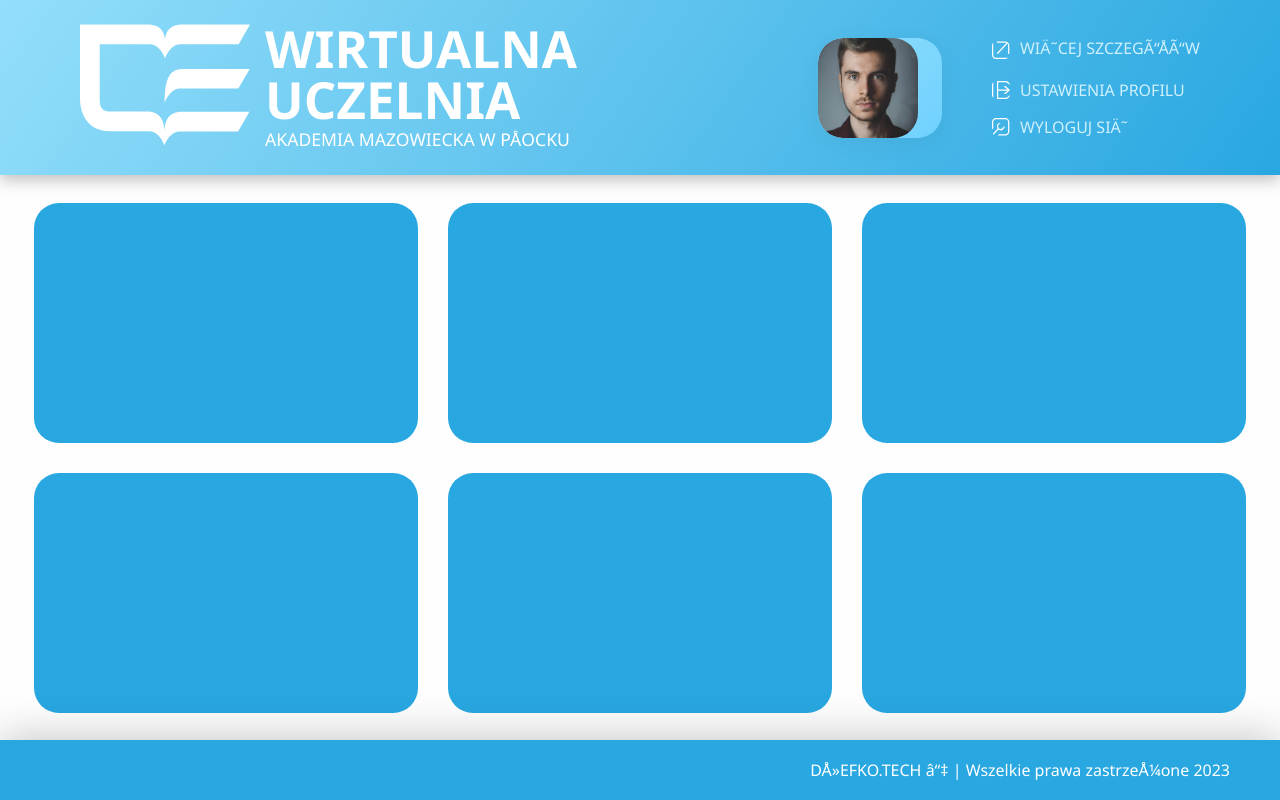
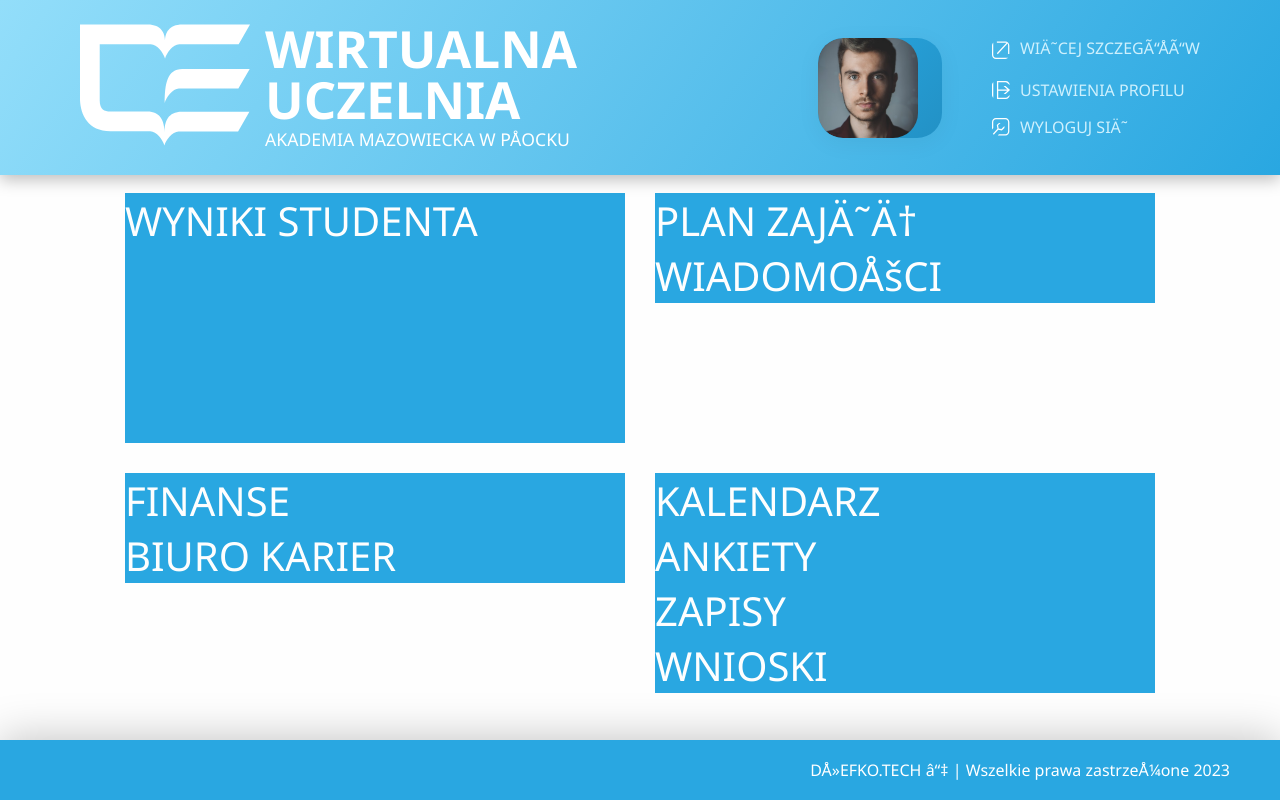
Before and after one commit to AveeSuuu/wirtualna, a plain HTML site: page main-page/main-page.html in a window 1280 px wide. Drawn offline with Linux system fonts and the light colour scheme.

Commit message:
Dodałem nowe zdjęcia do repo. Przygotowałem main-page pod nowy układ kafelków

```diff
--- a/main-page/main-page.html
+++ b/main-page/main-page.html
@@ -60,14 +60,50 @@
       </div>
     </div>
     <div class="middle-container">
+
       <div class="grid-container">
-        <div class="container-box" id="cb1"></div>
-        <div class="container-box" id="cb2"></div>
-        <div class="container-box" id="cb3"></div>
-        <div class="container-box" id="cb4"></div>
-        <div class="container-box" id="cb5"></div>
-        <div class="container-box" id="cb6"></div>
+
+        <div class="inside-container" id="container1">
+          <div class="panel-option" id="wyniki-studenta">
+            WYNIKI STUDENTA
+          </div>
+        </div>
+
+        <div class="inside-container" id="container2">
+          <div class="panel-option" id="plan-zajec">
+            PLAN ZAJĘĆ
+          </div>
+          <div class="panel-option" id="wiadomosci">
+            WIADOMOŚCI
+          </div>
+        </div>
+
+        <div class="inside-container" id="container3">
+          <div class="panel-option" id="finanse">
+            FINANSE
+          </div>
+          <div class="panel-option" id="biuro-karier">
+            BIURO KARIER
+          </div>
+        </div>
+
+        <div class="inside-container" id="container14">
+          <div class="panel-option" id="kalendarz">
+            KALENDARZ
+          </div>
+          <div class="panel-option" id="ankiety">
+            ANKIETY
+          </div>
+          <div class="panel-option" id="zapisy">
+            ZAPISY
+          </div>
+          <div class="panel-option" id="wnioski">
+            WNIOSKI
+          </div>
+        </div>
+
       </div>
+
     </div>
     <div class="decorative-down">
       <div class="down-corner-text">
--- a/main-page/main-styles.css
+++ b/main-page/main-styles.css
@@ -51,10 +51,10 @@ body {
 }
 
 .student-box {
-  color: #002147;
+  color: #FEFEFE;
   height: 100px;
   width: 100px;
-  background: linear-gradient(132deg, #93DEFA 0%, #6FD1FF 100%);
+  background: linear-gradient(132deg, #29A7E1 0%, #2291C5 100%);
   box-shadow: 0px 5px 25px rgba(0, 0, 0, 0.05);
   border-radius: 25px;
   overflow: hidden;
@@ -88,7 +88,7 @@ body {
   align-self: center;
   height: 75px;
   width: 2px;
-  background-color: #29A7E1;
+  background-color: #FEFEFE;
 }
 
 #student-dane1{
@@ -174,23 +174,38 @@ body {
   display: grid;
   justify-content: center;
   align-content: center;
-  grid-template-columns: repeat(3, 0fr);
+  grid-template-columns: repeat(2, 0fr);
   grid-template-rows: repeat(2, 0fr);
   gap: 30px;
 }
 
-.container-box {
-  width: 30vw;
-  height: 30vh;
-  border-radius: 25px;
-  background-color: #29A7E1;
-  opacity: 0;
-  transition: opacity 1s ease-in-out;
+/*==========================================================*/
+/*==========================================================*/
+/*==========================================================*/
+
+.inside-container{
+  width: 500px;
+  height: 250px;
 }
 
-.container-box.appear {
-  opacity: 1;
+.panel-option{
+  background-color:  #29A7E1;
+  font-size: 2.5rem;
+  color: #FEFEFE;
 }
+
+#container1{
+  background-color: #29a7e1;
+}
+
+#wyniki-studenta{
+
+
+}
+
+/*==========================================================*/
+/*==========================================================*/
+/*==========================================================*/
 
 .decorative-down {
   width: 100%;
```
Also changed, not shown: resources/ankiety.png (added), resources/finanse.png (added), resources/kalendarz.png (added), resources/plan-zajec.png (added), resources/wiadomosci.png (added), resources/wyniki-studenta.png (added), resources/zapisy.png (added), 2 other files.
